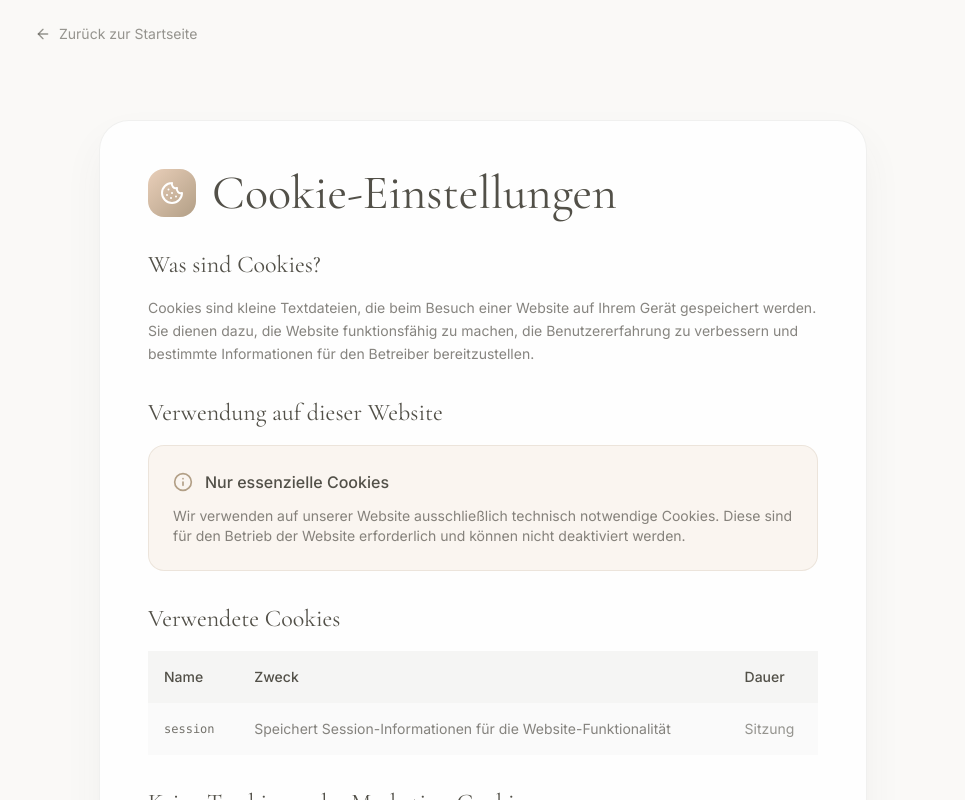
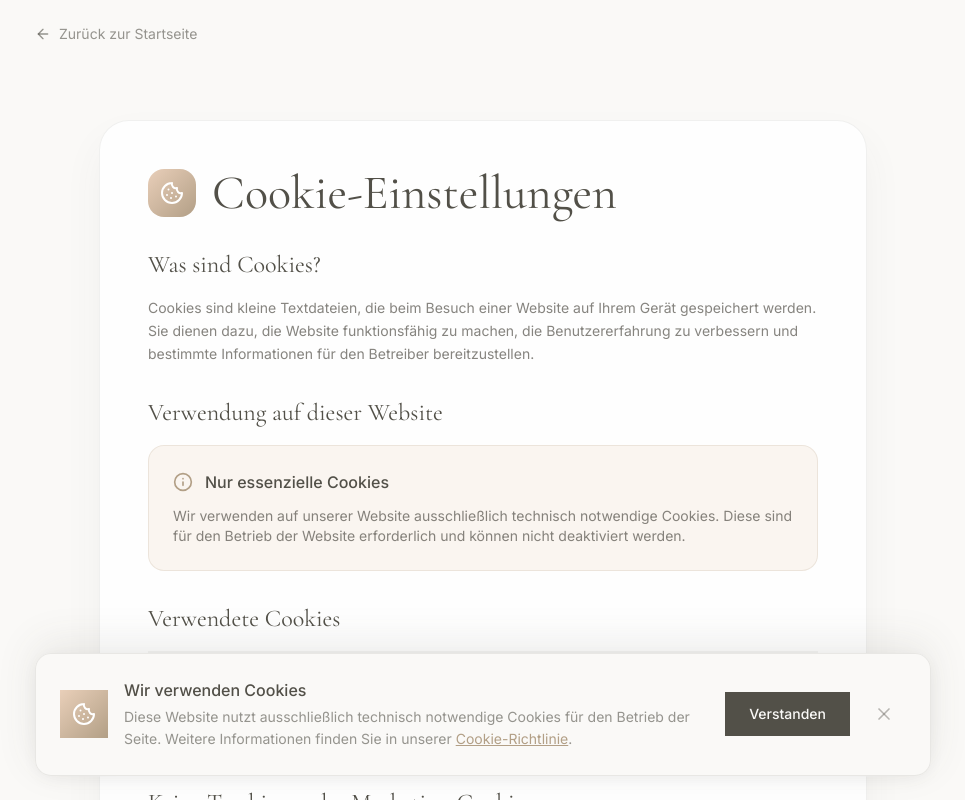
Before and after one commit to Awen28/awen-portfolio, a React (Vite) app: page /cookies in a window 1280 px wide. Shown: the top 800 px of the page, without its empty margins (157-1122 px from the left). Built offline with nearby package versions, Linux system fonts and the light colour scheme.

Commit message:
Add Cookie Consent banner that shows on first visit

```diff
--- a/src/App.tsx
+++ b/src/App.tsx
@@ -24,6 +24,7 @@ import Datenschutz from './pages/Datenschutz';
 import PrivacyApps from './pages/PrivacyApps';
 import Cookies from './pages/Cookies';
 import Navigation from './sections/Navigation';
+import CookieConsent from './components/CookieConsent';
 
 gsap.registerPlugin(ScrollTrigger);
 
@@ -110,6 +111,7 @@ function App() {
           <Route path="/privacy-apps" element={<PrivacyApps />} />
           <Route path="/cookies" element={<Cookies />} />
         </Routes>
+        <CookieConsent />
       </div>
     </HelmetProvider>
   );
--- /dev/null
+++ b/src/components/CookieConsent.tsx
@@ -0,0 +1,111 @@
+import { useState, useEffect } from 'react';
+import { motion, AnimatePresence } from 'framer-motion';
+import { Cookie, X } from 'lucide-react';
+
+const CookieConsent = () => {
+  const [isVisible, setIsVisible] = useState(false);
+
+  useEffect(() => {
+    // Check if user has already consented
+    const hasConsented = localStorage.getItem('cookieConsent');
+    if (!hasConsented) {
+      // Show banner after a short delay
+      const timer = setTimeout(() => {
+        setIsVisible(true);
+      }, 1000);
+      return () => clearTimeout(timer);
+    }
+  }, []);
+
+  const handleAccept = () => {
+    localStorage.setItem('cookieConsent', 'true');
+    setIsVisible(false);
+  };
+
+  const handleClose = () => {
+    // Even if they just close it, we remember the choice
+    localStorage.setItem('cookieConsent', 'true');
+    setIsVisible(false);
+  };
+
+  return (
+    <AnimatePresence>
+      {isVisible && (
+        <motion.div
+          initial={{ opacity: 0, y: 100 }}
+          animate={{ opacity: 1, y: 0 }}
+          exit={{ opacity: 0, y: 100 }}
+          transition={{ duration: 0.4, ease: "easeOut" }}
+          className="fixed bottom-0 left-0 right-0 z-50 p-4 md:p-6"
+        >
+          <div
+            className="max-w-4xl mx-auto p-5 md:p-6 rounded-2xl flex flex-col md:flex-row items-start md:items-center gap-4"
+            style={{
+              background: 'rgba(250, 249, 247, 0.98)',
+              border: '1px solid rgba(82, 80, 72, 0.1)',
+              boxShadow: '0 -10px 40px rgba(82, 80, 72, 0.1), 0 4px 20px rgba(0, 0, 0, 0.05)',
+              backdropFilter: 'blur(10px)',
+            }}
+          >
+            {/* Icon */}
+            <div
+              className="w-12 h-12 rounded-xl flex items-center justify-center flex-shrink-0"
+              style={{ background: 'linear-gradient(135deg, #E9CFB9, #B29F86)' }}
+            >
+              <Cookie className="w-6 h-6 text-white" />
+            </div>
+
+            {/* Text */}
+            <div className="flex-1">
+              <h3
+                className="font-medium text-base mb-1"
+                style={{ color: '#525048' }}
+              >
+                Wir verwenden Cookies
+              </h3>
+              <p
+                className="text-sm leading-relaxed"
+                style={{ color: 'rgba(82, 80, 72, 0.6)' }}
+              >
+                Diese Website nutzt ausschließlich technisch notwendige Cookies für den Betrieb der Seite.
+                Weitere Informationen finden Sie in unserer{' '}
+                <a
+                  href="/cookies"
+                  className="underline hover:no-underline"
+                  style={{ color: '#B29F86' }}
+                >
+                  Cookie-Richtlinie
+                </a>.
+              </p>
+            </div>
+
+            {/* Buttons */}
+            <div className="flex items-center gap-3 w-full md:w-auto">
+              <button
+                onClick={handleAccept}
+                className="flex-1 md:flex-none px-6 py-3 rounded-xl text-sm font-medium transition-all hover:scale-105"
+                style={{
+                  background: '#525048',
+                  color: '#FAF9F7',
+                }}
+              >
+                Verstanden
+              </button>
+
+              <button
+                onClick={handleClose}
+                className="p-3 rounded-xl transition-colors hover:bg-black/5"
+                style={{ color: 'rgba(82, 80, 72, 0.4)' }}
+                aria-label="Schließen"
+              >
+                <X className="w-5 h-5" />
+              </button>
+            </div>
+          </div>
+        </motion.div>
+      )}
+    </AnimatePresence>
+  );
+};
+
+export default CookieConsent;
```
